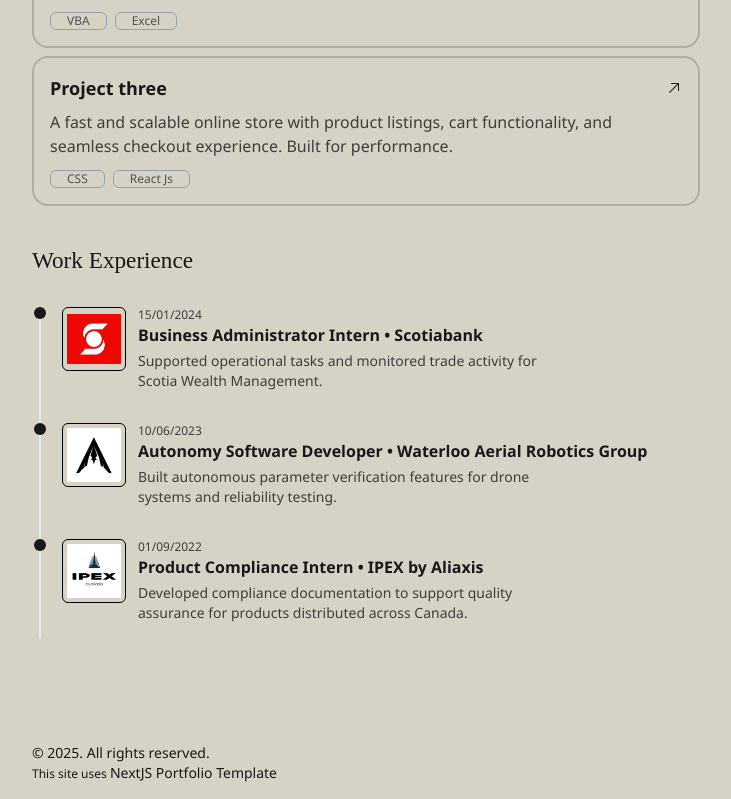
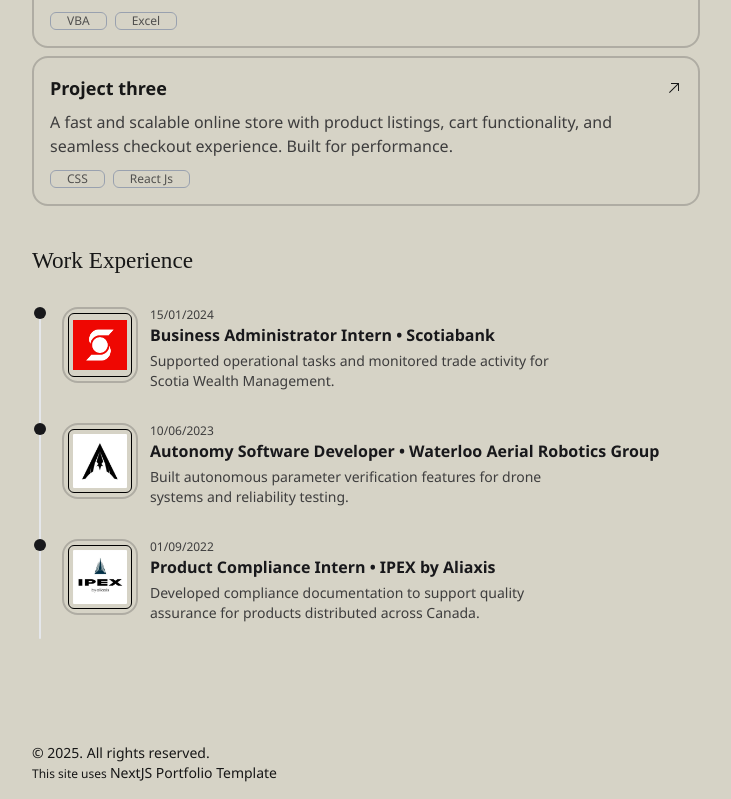
Before and after one commit to msilvadiaz/portfolio-website, a Next.js app: page / in a window 1280 px wide. Shown: the part 692-1491 px from the top of the page, without its empty margins (274-1005 px from the left). Built offline with nearby package versions, Linux system fonts and the light colour scheme.

Commit message:
Add double outline around experience logos

```diff
--- a/src/app/components/Experience.jsx
+++ b/src/app/components/Experience.jsx
@@ -15,11 +15,13 @@ export default function Experience() {
                                 <span className="size-3 shrink-0 rounded-full bg-base-content"></span>
 
                                 <div className="flex items-start gap-3">
-                                    <img
-                                        src={item.logo}
-                                        alt={item.logoAlt}
-                                        className="w-16 h-16 rounded-md object-contain bg-base-100 p-1 border border-black shrink-0"
-                                    />
+                                    <div className="shrink-0 rounded-2xl border-2 border-base-content/20 p-1">
+                                        <img
+                                            src={item.logo}
+                                            alt={item.logoAlt}
+                                            className="w-16 h-16 rounded-md object-contain bg-base-100 p-1 border border-black"
+                                        />
+                                    </div>
 
                                     <div className="flex flex-col">
                                         <time className="text-xs font-medium text-base-content/80">
```
